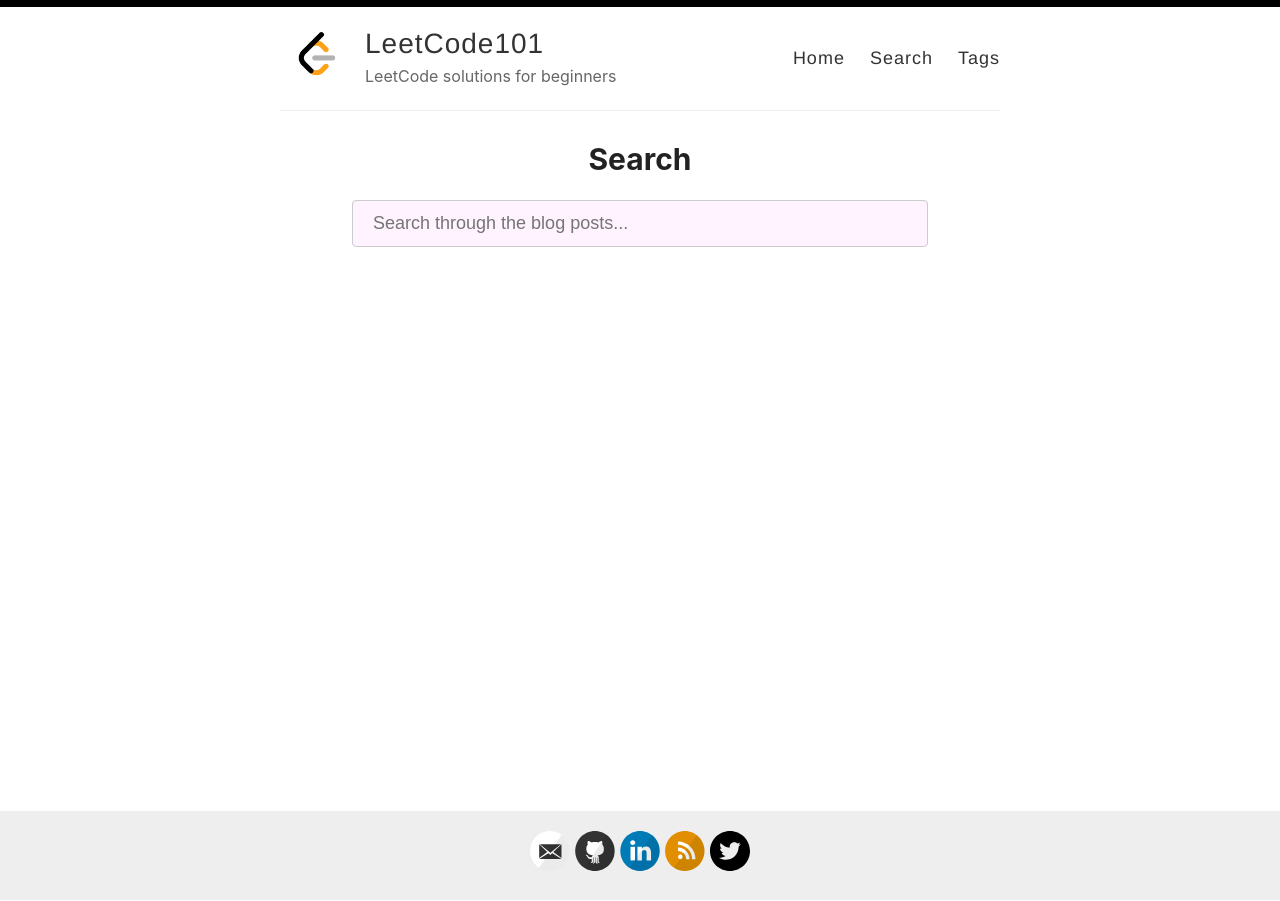
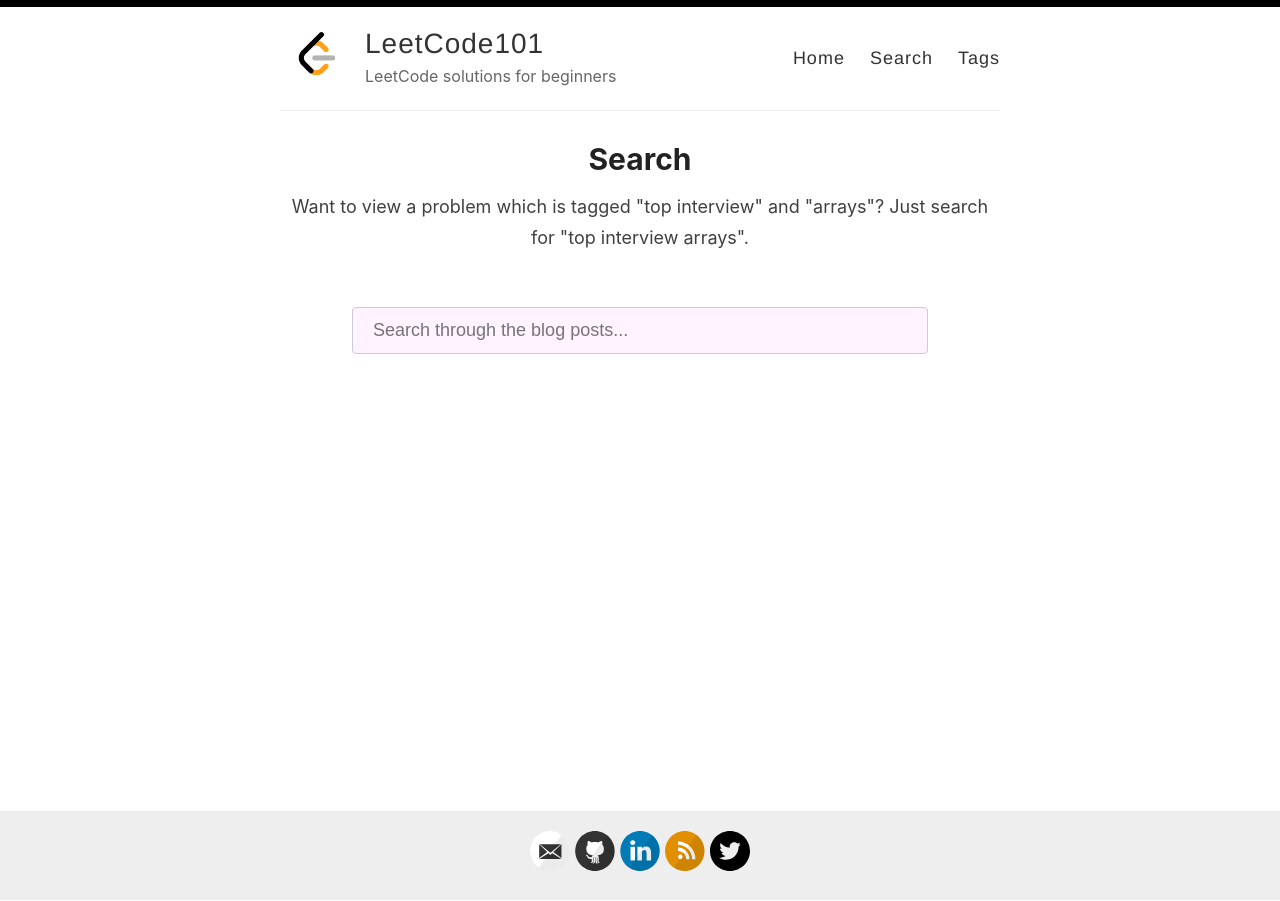
Before and after one commit to sarthak-sehgal/leetcode101, a Jekyll site: the page built from _pages/search.md, in a window 1280 px wide. Built offline with Jekyll 4.4.1, drawn with Linux system fonts in a browser that asks for light colours.

Commit message:
Edit search page

```diff
--- a/_pages/search.md
+++ b/_pages/search.md
@@ -5,6 +5,7 @@
 ---
 
 <div id="search-container">
+    <p>Want to view a problem which is tagged "top interview" and "arrays"? Just search for "top interview arrays".</p><br/>
     <input type="text" id="search-input" placeholder="Search through the blog posts...">
     <ul id="results-container"></ul>
 </div>
```
